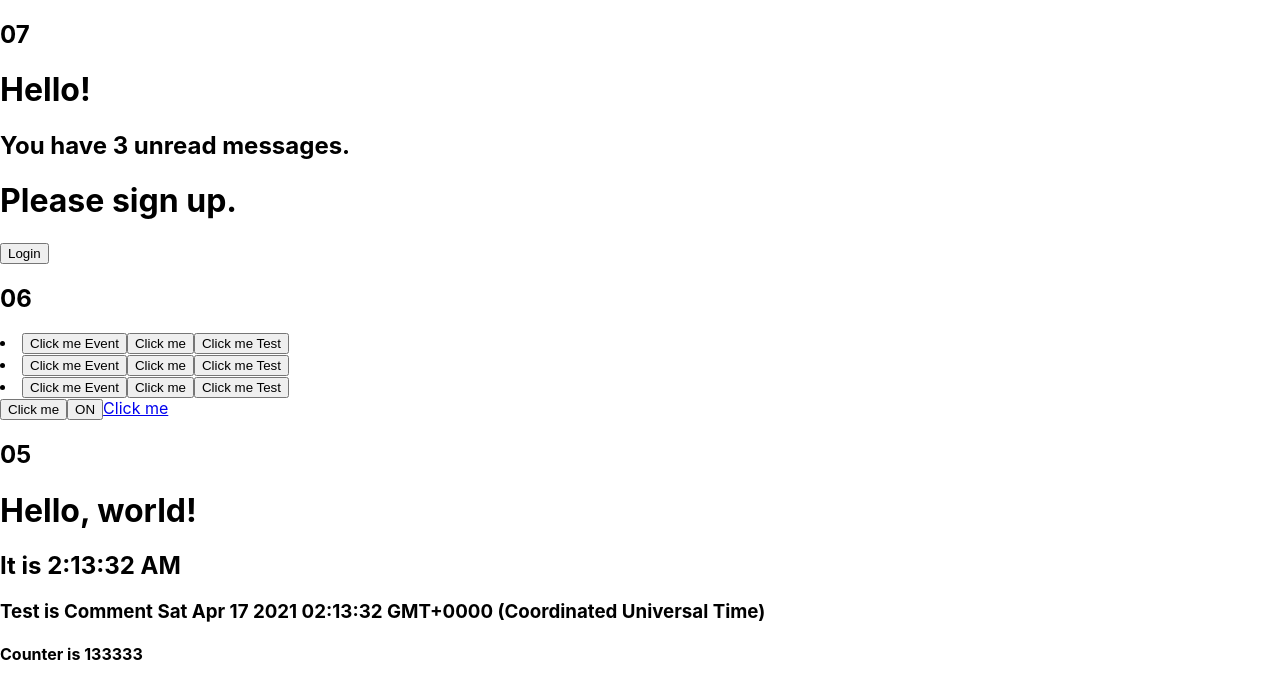
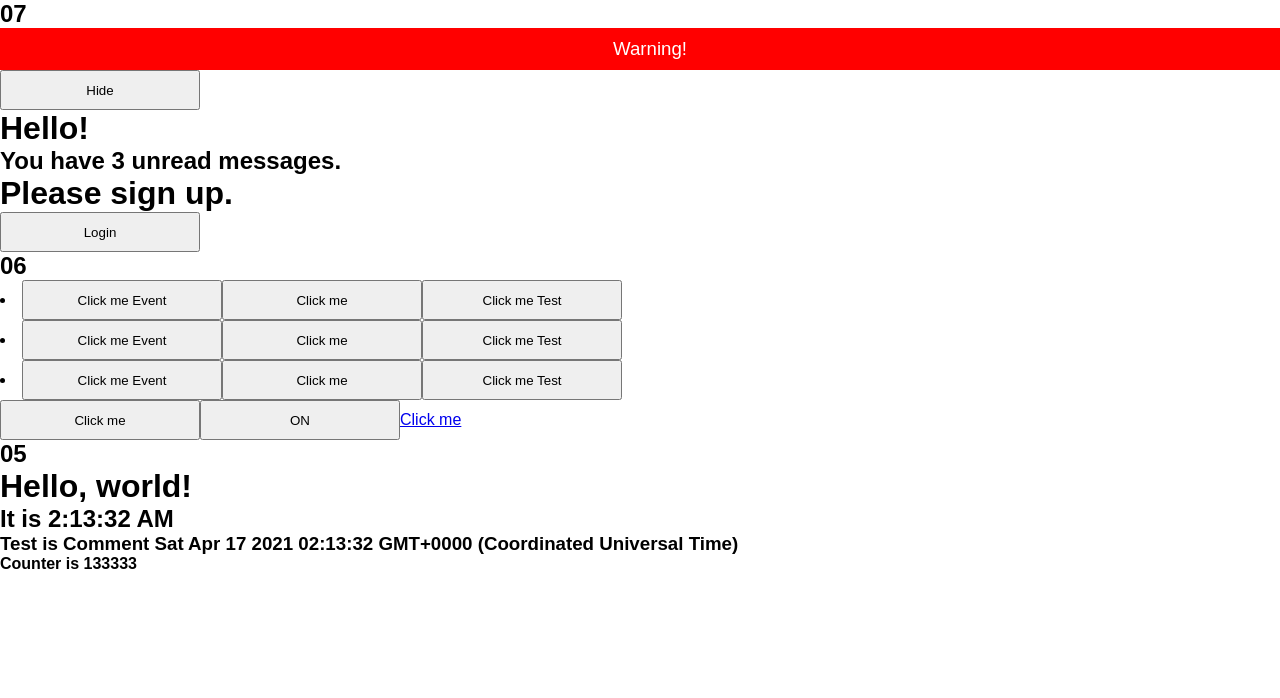
Before and after one commit to tvhfrks12678/react_docs, a React (Create React App) app: page / in a window 1280 px wide. Shown: the top 698 px of the page. Built offline with nearby package versions, Linux system fonts and the light colour scheme.

Commit message:
条件付きレンダー

```diff
--- /dev/null
+++ b/src/MainConcepts/07/Page.js
@@ -0,0 +1,36 @@
+import React from 'react';
+
+function WarningBanner(props) {
+  if (!props.warn) {
+    return null;
+  }
+
+  return <div className="warning">Warning!</div>;
+}
+
+class Page extends React.Component {
+  constructor(props) {
+    super(props);
+    this.state = { showWarning: true };
+    this.handleToggleClick = this.handleToggleClick.bind(this);
+  }
+
+  handleToggleClick() {
+    this.setState((prevState) => ({
+      showWarning: !prevState.showWarning,
+    }));
+  }
+
+  render() {
+    return (
+      <div>
+        <WarningBanner warn={this.state.showWarning} />
+        <button onClick={this.handleToggleClick}>
+          {this.state.showWarning ? 'Hide' : 'Show'}
+        </button>
+      </div>
+    );
+  }
+}
+
+export default Page;
--- a/src/index.css
+++ b/src/index.css
@@ -11,3 +11,21 @@
   font-family: source-code-pro, Menlo, Monaco, Consolas, 'Courier New',
     monospace;
 }
+
+* {
+  font-family: sans-serif;
+  margin: 0;
+}
+button {
+  height: 40px;
+  width: 200px;
+}
+.warning {
+  background-color: red;
+  text-align: center;
+  width: 100%;
+  padding: 10px;
+
+  font-size: 14pt;
+  color: white;
+}
--- a/src/index.js
+++ b/src/index.js
@@ -10,6 +10,7 @@
 import Greeting from './MainConcepts/07/Greeting';
 import LoginControl from './MainConcepts/07/LoginControl';
 import Mailbox from './MainConcepts/07/Mailbox';
+import Page from './MainConcepts/07/Page';
 
 import reportWebVitals from './reportWebVitals';
 
@@ -18,6 +19,7 @@
   return (
     <div>
       <h2>07</h2>
+      <Page />
       <Mailbox unreadMessages={messages} />
       <LoginControl />
       {/* <Greeting isLoggedIn={true} /> */}
```
